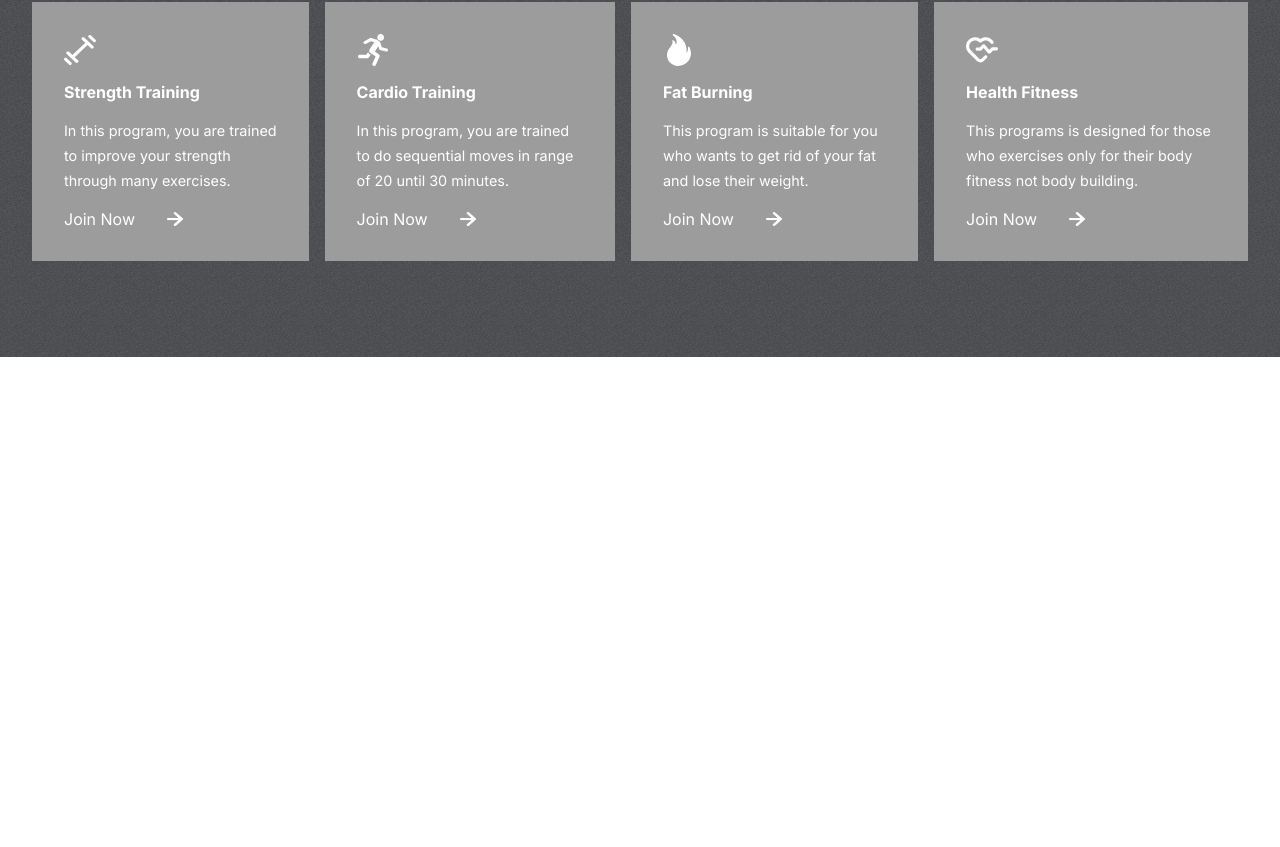
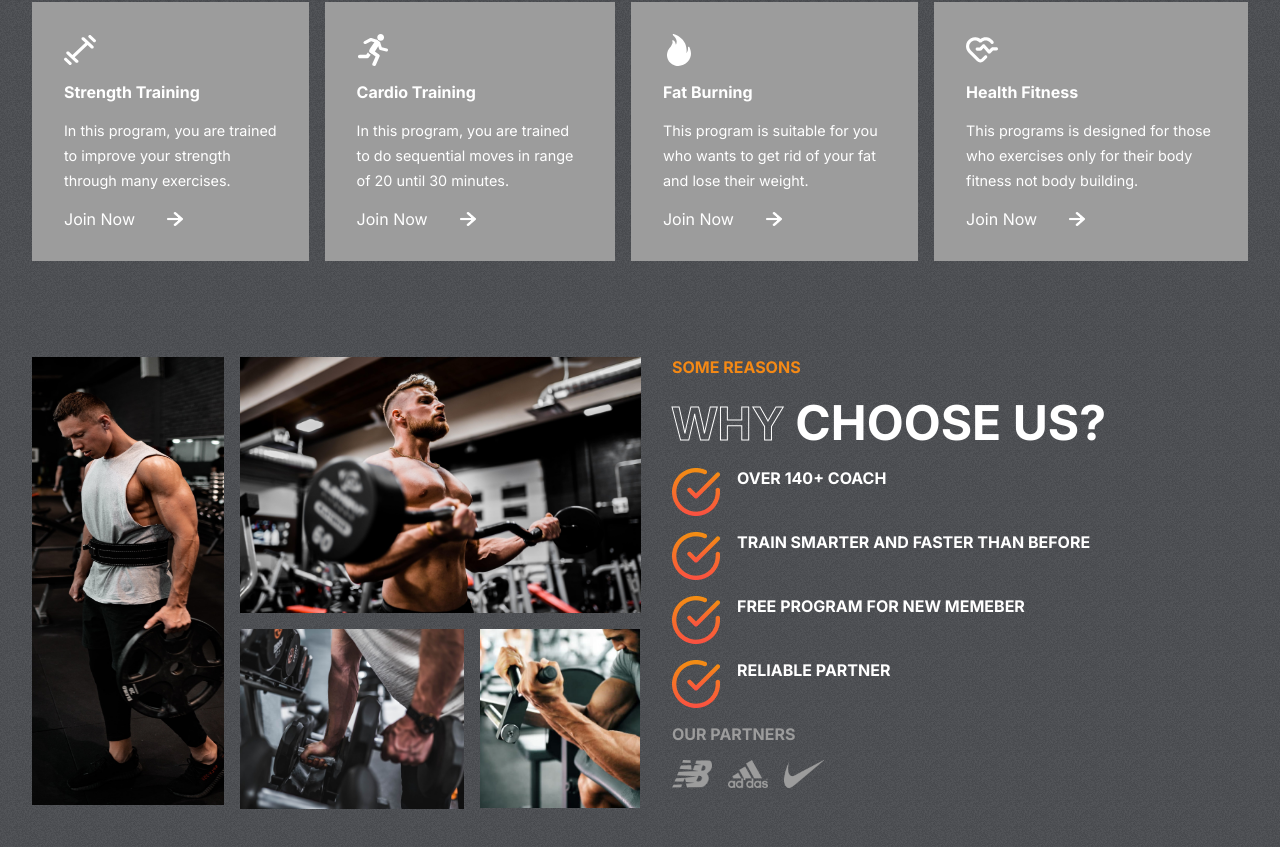
Before and after one commit to Younas-sudo/FitClub, a React (Vite) app: page / in a window 1280 px wide. Shown: the part 934-1781 px from the top of the page. Before the commit the page ends 1291 px from the top, so only its background shows below. Built offline with nearby package versions, Linux system fonts and the light colour scheme.

Commit message:
Completed the Reasons section of the page

```diff
--- a/src/components/Reasons/Reasons.css
+++ b/src/components/Reasons/Reasons.css
@@ -0,0 +1,95 @@
+.Reasons{
+    padding: 0 2rem;
+    display: flex;
+    gap: 2rem;
+}
+.left-r{
+    flex:1;
+    display: grid;
+    grid-template-columns: repeat(3, 1fr);
+    gap: 1rem;
+    grid-auto-rows: 1fr;
+}
+
+.lef-r>img{
+    object-fit: cover;
+
+}
+
+.left-r>:nth-child(1){
+    width: 12rem;
+    grid-row: 1/3;
+    height: 28rem;
+}
+.left-r>:nth-child(2) {
+    width: auto;
+    height: 16rem;
+    grid-column: 2/4;
+}
+.left-r>:nth-child(3) {
+    width: 14rem;
+    grid-column: 2/3;
+    grid-row: 2;
+
+}
+.left-r>:nth-child(4) {
+    width: 10rem;
+    grid-row: 2;
+    grid-column: 3/4;
+    height : 11.2rem;
+}
+
+.right-r{
+    flex:1;
+    text-transform: uppercase;
+    gap: 1rem;
+    display: flex;
+    flex-direction: column;
+
+}
+.right-r>span {
+    font-weight: bold;
+    color: var(--orange);
+
+}
+
+.right-r>div{
+    color: white;
+    font-size: 3rem;
+    font-weight: bold;
+}
+
+.details-r{
+    display: flex;
+    flex-direction: column;
+    gap: 1rem;
+
+}
+
+.details-r>div{
+    display: flex;
+    font-size: 1rem;
+    gap: 1rem;
+
+}
+
+.details>div>img{
+    width: 2rem;
+    height: 2rem;
+}
+
+.right-r>.our-partner{
+    color: var(--gray);
+    font-weight: bold;
+
+}
+
+.partners{
+    display: flex;
+    gap: 1rem;
+
+}
+
+.partners>img{
+    width: 2.5rem;
+}
--- a/src/components/Reasons/Reasons.jsx
+++ b/src/components/Reasons/Reasons.jsx
@@ -1,13 +1,43 @@
 import React from 'react'
 import './Reasons.css'
+import image1 from '../../assets/image1.png'
+import image2 from '../../assets/image2.png'
+import image3 from '../../assets/image3.png'
+import image4 from '../../assets/image4.png'
+import nb from '../../assets/nb.png'
+import adidas from '../../assets/adidas.png'
+import nike from '../../assets/nike.png'
+import tick from '../../assets/tick.png'
+
+const Reasons = () => {
+    return (
+        <div className="Reasons" id="reasons">
+            <div className="left-r">
+                <img src={image1} alt="" />
+                <img src={image2} alt="" />
+                <img src={image3} alt="" />
+                <img src={image4} alt="" />
 
 
-const Reasons = () => {
-  return (
-    <div className="Reasons" id="reasons">
+            </div>
+            <div className="right-r">
+                <span>
+                    some reasons
+                </span>
+                <div><span className='stroke-text'>Why</span><span> choose us?</span></div>
 
-    </div>
-  )
+
+                <div className='details-r'>
+                    <div><img src={tick} alt=""></img><span>OVER 140+ COACH</span></div>
+                    <div><img src={tick} alt="" /><span>TRAIN SMARTER AND FASTER THAN BEFORE</span></div>
+                    <div><img src={tick} alt="" /><span>FREE PROGRAM FOR NEW MEMEBER</span></div>
+                    <div><img src={tick} alt="" /><span>RELIABLE PARTNER</span></div>
+                </div>
+                <span className='our-partner'>OUR PARTNERS</span>
+                <div className="partners"><img src={nb} alt="" /><img src={adidas} alt="" /><img src={nike} alt="" /></div>
+            </div>
+        </div>
+    )
 }
 
 export default Reasons
```
